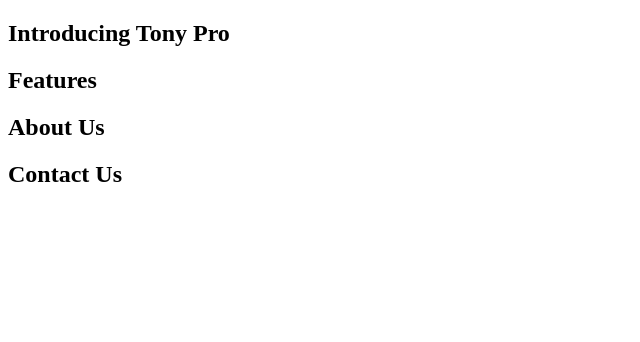
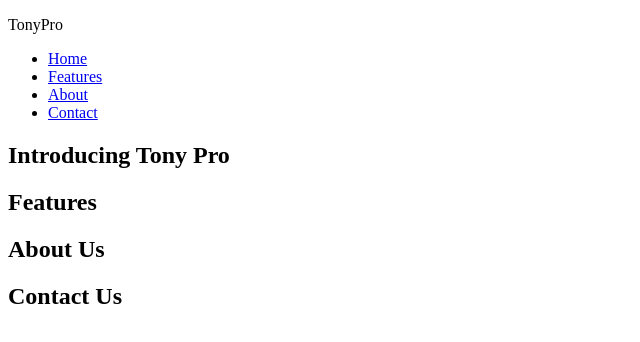
Before and after one commit to forelock7/htmlcss-main, a website: page 3_LANDINGPAGE/index.html in a window 1280 px wide. Shown: the whole page, without its empty margins (0-640 px from the left). Drawn offline with Linux system fonts and the light colour scheme.

Commit message:
230. Navigation: HTML Authoring

```diff
--- a/3_LANDINGPAGE/index.html
+++ b/3_LANDINGPAGE/index.html
@@ -6,7 +6,17 @@
         <title>Modern Landing Page</title>
     </head>
     <body>
-        <header></header>
+        <header>
+            <nav>
+                <p>TonyPro</p>
+                <ul>
+                    <li><a href="#home">Home</a></li>
+                    <li><a href="#features">Features</a></li>
+                    <li><a href="#about">About</a></li>
+                    <li><a href="#contact">Contact</a></li>
+                </ul>
+            </nav>
+        </header>
         <main>
             <section id="home">
                 <h1>Introducing Tony Pro</h1>
```
Also changed, not shown: README.md.
